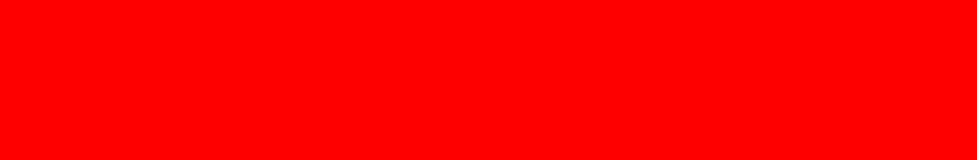
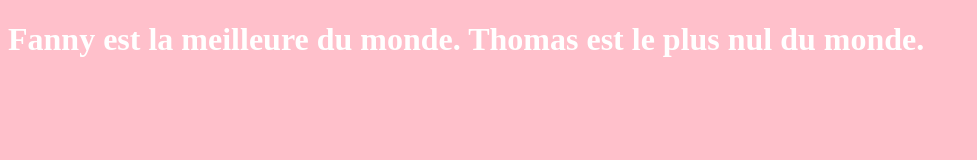
Before and after one commit to ThomasBackers/api-characters, a website built with Parcel: page src/index.html in a window 1280 px wide. Shown: the whole page, without its empty margins (0-977 px from the left). Built offline with nearby package versions, Linux system fonts and the light colour scheme.

Commit message:
surprise

```diff
--- a/src/index.html
+++ b/src/index.html
@@ -8,5 +8,8 @@
         <title>Document</title>
     </head>
     <body>
+        <h1>Fanny est la meilleure du monde.
+            Thomas est le plus nul du monde.
+        </h1>
     </body>
 </html>
--- a/src/sass/main.scss
+++ b/src/sass/main.scss
@@ -1,3 +1,6 @@
 body {
-    background-color: red;
+    background-color: pink;
+    h1 {
+        color: white;
+    }
 }
```
